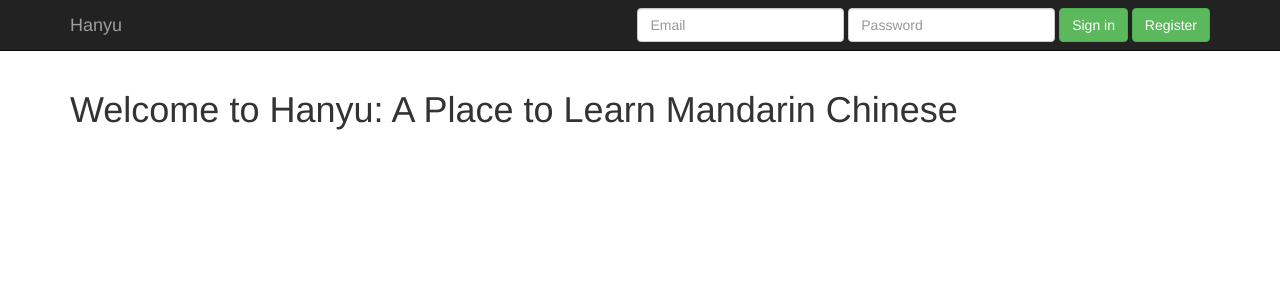
After one commit to elmq0022/hanyu, a Django app: page / in a window 1280 px wide. The commit adds this page. Shown: the top 300 px of the page. Run offline with Django 3.2, Linux system fonts and the light colour scheme; some libraries are stand-ins or nearby versions.

Commit message:
adding accounts

```diff
--- a/hanyu/urls.py
+++ b/hanyu/urls.py
@@ -16,9 +16,11 @@ Including another URLconf
 from django.conf.urls import url, include
 from django.contrib import admin
 
+from . import views
 
 urlpatterns = [
-    url(r'^admin/', admin.site.urls),
+    url(r'^$', views.Home.as_view(), name='home'),
+    url(r'^admin/', include(admin.site.urls)),
     url(r'^accounts/', include('accounts.urls', namespace='accounts')),
     url(r'^accounts/', include('django.contrib.auth.urls')),
     url(r'^dictionary/', include('dictionary.urls', namespace='dictionary')),
--- /dev/null
+++ b/hanyu/views.py
@@ -0,0 +1,11 @@
+from django.core.urlresolvers import reverse
+from django.http import HttpResponseRedirect
+from django.views.generic import TemplateView
+
+class Home(TemplateView):
+    template_name = 'index.html'
+
+    def get(self, request, *args, **kwargs):
+        if request.user.is_authenticated():
+            return HttpResponseRedirect(reverse('dictionary:search'))
+        return super().get(request, *args, **kwargs)
--- /dev/null
+++ b/templates/index.html
@@ -0,0 +1,11 @@
+{% extends "layout.html" %}
+
+{% block title %}
+    Hanyu | Home
+{% endblock title %}
+
+{% block body %}
+<div class="container">
+    <h1>Welcome to Hanyu: A Place to Learn Mandarin Chinese</h1>
+</div>
+{% endblock body %}
--- a/templates/layout.html
+++ b/templates/layout.html
@@ -1,5 +1,6 @@
 <!DOCTYPE html>
 <html lang="en">
+
 <head>
   <meta charset="utf-8">
   <meta http-equiv="X-UA-Compatible" content="IE=edge">
@@ -9,8 +10,7 @@
 
   <!-- Bootstrap -->
   <!-- <link href="css/bootstrap.min.css" rel="stylesheet"> -->
-    <link rel="stylesheet" href="https://maxcdn.bootstrapcdn.com/bootstrap/3.3.7/css/bootstrap.min.css"
-          integrity="sha384-BVYiiSIFeK1dGmJRAkycuHAHRg32OmUcww7on3RYdg4Va+PmSTsz/K68vbdEjh4u"
+  <link rel="stylesheet" href="https://maxcdn.bootstrapcdn.com/bootstrap/3.3.7/css/bootstrap.min.css" integrity="sha384-BVYiiSIFeK1dGmJRAkycuHAHRg32OmUcww7on3RYdg4Va+PmSTsz/K68vbdEjh4u"
     crossorigin="anonymous">
 
   <!-- HTML5 shim and Respond.js for IE8 support of HTML5 elements and media queries -->
@@ -19,8 +19,44 @@
       <script src="https://oss.maxcdn.com/html5shiv/3.7.3/html5shiv.min.js"></script>
       <script src="https://oss.maxcdn.com/respond/1.4.2/respond.min.js"></script>
     <![endif]-->
+  <style type="text/css">
+    /* Needed to clear the nav bar at the top */
+
+    body {
+      padding-top: 70px;
+    }
+  </style>
 </head>
+
 <body>
+
+  <nav class="navbar navbar-inverse navbar-fixed-top">
+    <div class="container">
+      <div class="navbar-header">
+        <button type="button" class="navbar-toggle collapsed" data-toggle="collapse" data-target="#navbar" aria-expanded="false"
+          aria-controls="navbar">
+              <span class="sr-only">Toggle navigation</span>
+              <span class="icon-bar"></span>
+              <span class="icon-bar"></span>
+              <span class="icon-bar"></span>
+            </button>
+        <a class="navbar-brand" href="#">Hanyu</a>
+      </div>
+      <div id="navbar" class="navbar-collapse collapse">
+        <form class="navbar-form navbar-right">
+          <div class="form-group">
+            <input type="text" placeholder="Email" class="form-control">
+          </div>
+          <div class="form-group">
+            <input type="password" placeholder="Password" class="form-control">
+          </div>
+          <button type="submit" class="btn btn-success">Sign in</button>
+          <button thpe="submit" class="btn btn-success">Register</button>
+        </form>
+      </div>
+      <!--/.navbar-collapse -->
+    </div>
+  </nav>
 
   {% block body %} {% endblock body %}
 
@@ -28,8 +64,8 @@
   <script src="https://ajax.googleapis.com/ajax/libs/jquery/1.12.4/jquery.min.js"></script>
   <!-- Include all compiled plugins (below), or include individual files as needed -->
   <!-- <script src="js/bootstrap.min.js"></script> -->
-    <script src="https://maxcdn.bootstrapcdn.com/bootstrap/3.3.7/js/bootstrap.min.js"
-            integrity="sha384-Tc5IQib027qvyjSMfHjOMaLkfuWVxZxUPnCJA7l2mCWNIpG9mGCD8wGNIcPD7Txa"
+  <script src="https://maxcdn.bootstrapcdn.com/bootstrap/3.3.7/js/bootstrap.min.js" integrity="sha384-Tc5IQib027qvyjSMfHjOMaLkfuWVxZxUPnCJA7l2mCWNIpG9mGCD8wGNIcPD7Txa"
     crossorigin="anonymous"></script>
 </body>
+
 </html>
```
Lines whose indentation alone changed are shown as unchanged.
